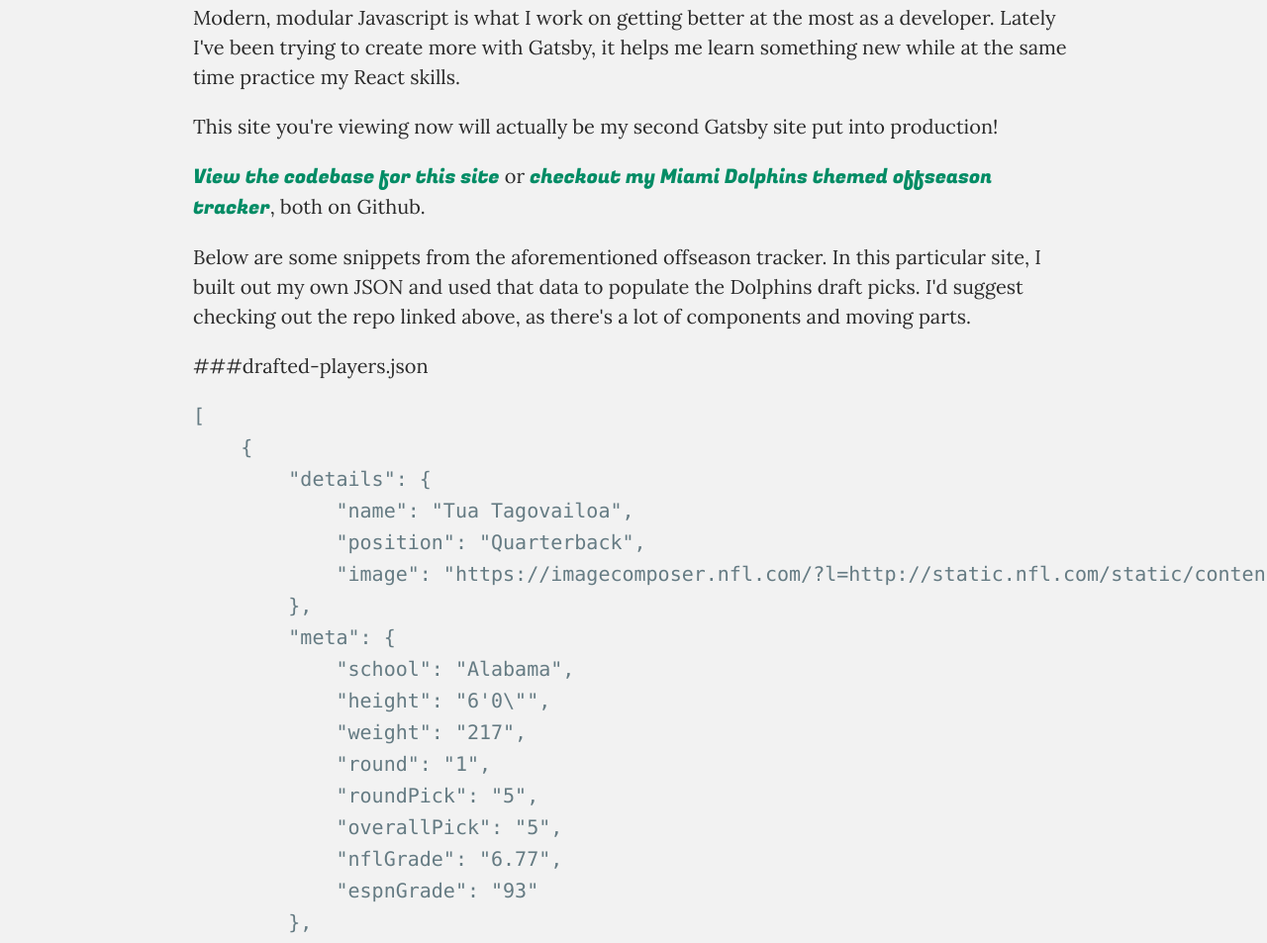
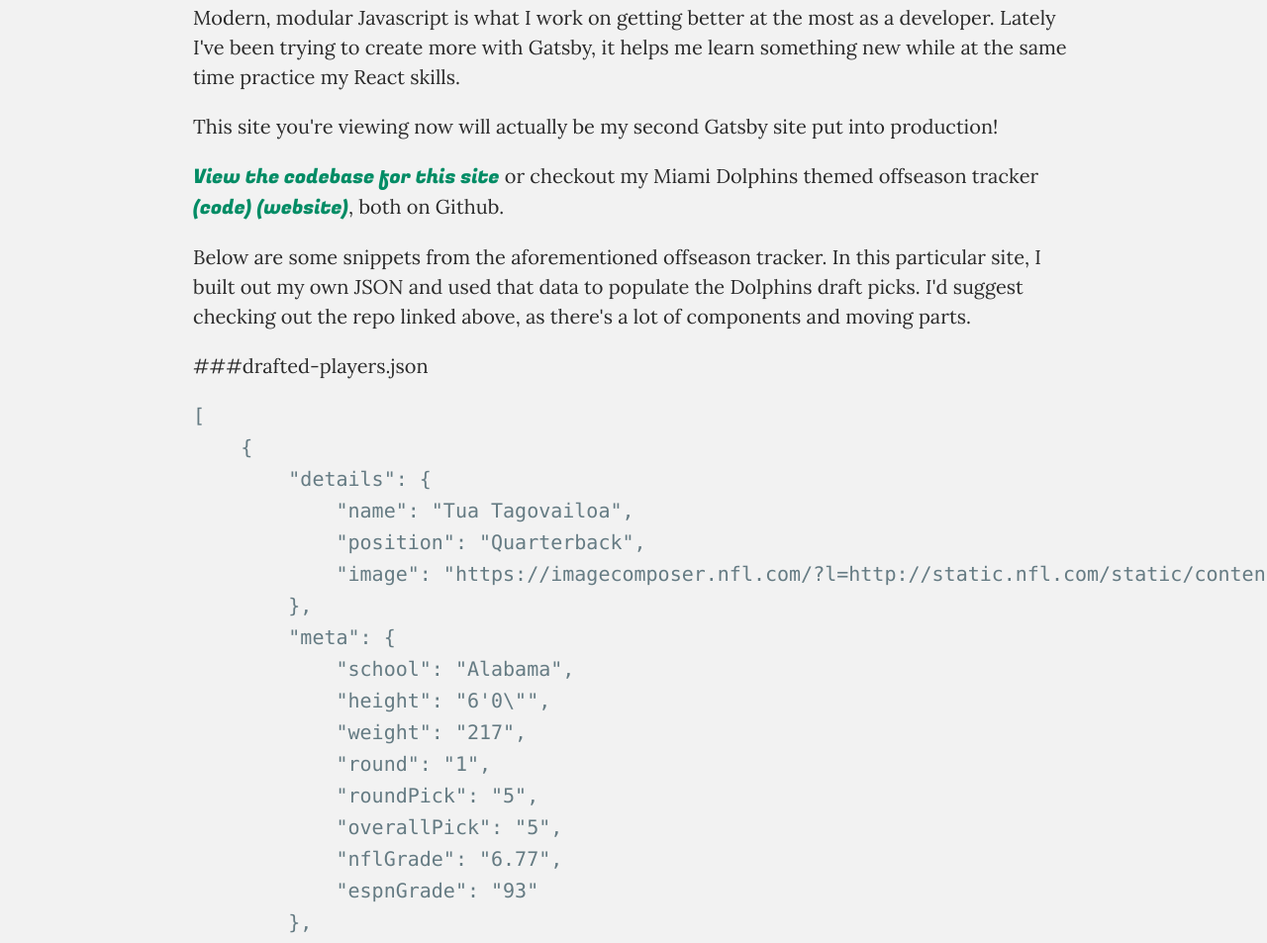
Before and after one commit to AnthonyPinzone/do-good-design-cover-letter, a Gatsby site: page / in a window 1280 px wide. Shown: the part 2703-3656 px from the top of the page at 99% size. Built offline with nearby package versions, Linux system fonts and the light colour scheme; Gatsby itself is replaced by a stand-in of ours; some packages are replaced by stand-ins of ours; code samples lack their colours.

Commit message:
Updated to include link to miami dolphins site.

```diff
--- a/src/qna/question2.md
+++ b/src/qna/question2.md
@@ -7,7 +7,7 @@
 
 This site you're viewing now will actually be my second Gatsby site put into production!
 
-[View the codebase for this site](https://github.com/AnthonyPinzone/do-good-design-cover-letter) or [checkout my Miami Dolphins themed offseason tracker](https://github.com/AnthonyPinzone/miami-dolphins-offseason), both on Github.
+[View the codebase for this site](https://github.com/AnthonyPinzone/do-good-design-cover-letter) or checkout my Miami Dolphins themed offseason tracker [(code)](https://github.com/AnthonyPinzone/miami-dolphins-offseason) [(website)](https://miami-dolphins-offseason.netlify.app/), both on Github.
 
 Below are some snippets from the aforementioned offseason tracker. In this particular site, I built out my own JSON and used that data to populate the Dolphins draft picks. I'd suggest checking out the repo linked above, as there's a lot of components and moving parts.
 
```
